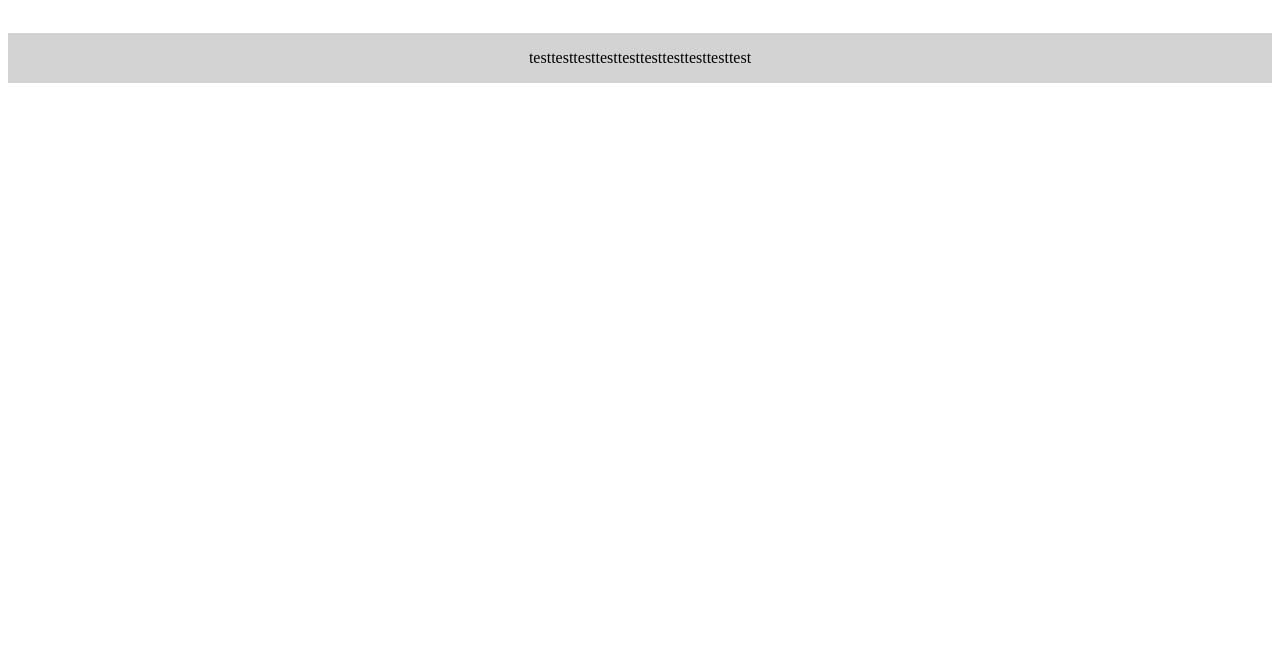
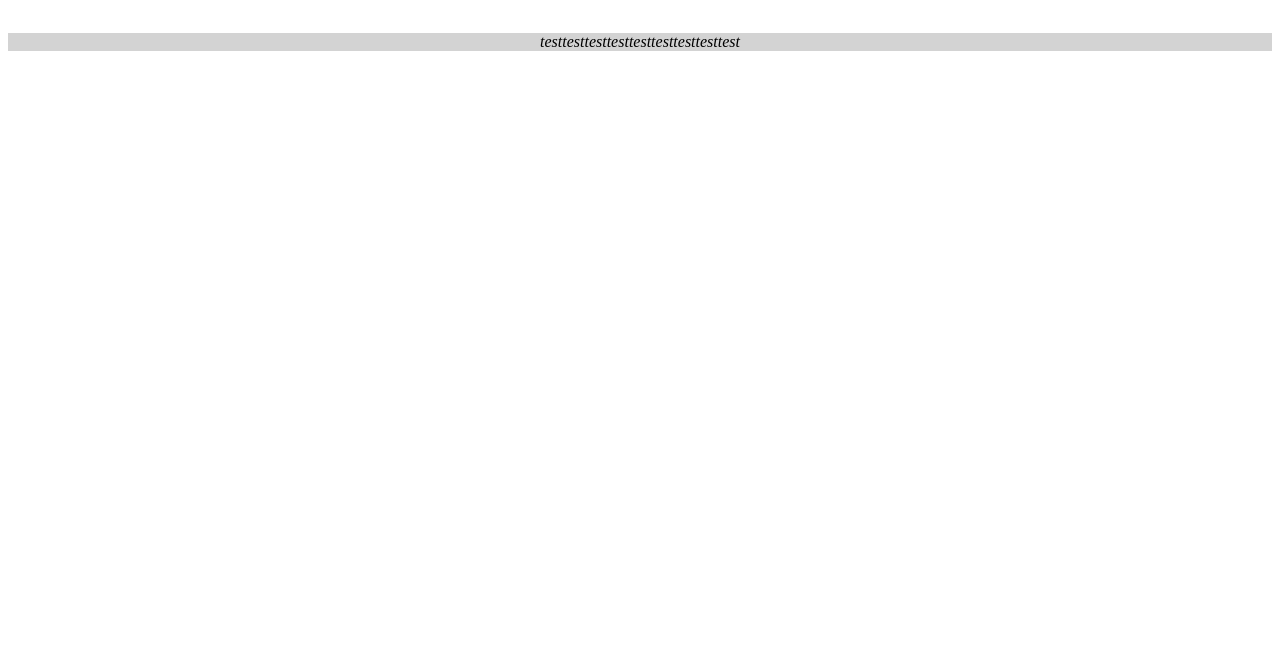
Before and after one commit to grzesiekS/Tic-Tac-Toe_Game, a website: page src/index.html in a window 1280 px wide. Shown: the part 139-800 px from the top of the page. Drawn offline with nearby package versions, Linux system fonts and the light colour scheme; files that its build step writes are made by us from their sources.

Commit message:
Modify section game content

```diff
--- a/src/index.html
+++ b/src/index.html
@@ -16,34 +16,31 @@
             <div class="game_content__panel">
                 <div class="wrapper">
                     <div class="game_content__field">
-                        <p>test</p>
+                        <i>test</i>
                     </div>
                     <div class="game_content__field">
-                        <p>test</p>
+                        <i>test</i>
                     </div>
                     <div class="game_content__field">
-                        <p>test</p>
+                        <i>test</i>
                     </div>
                     <div class="game_content__field">
-                        <p>test</p>
+                        <i>test</i>
                     </div>
                     <div class="game_content__field">
-                        <p>test</p>
+                        <i>test</i>
                     </div>
                     <div class="game_content__field">
-                        <p>test</p>
+                        <i>test</i>
                     </div>
                     <div class="game_content__field">
-                        <p>test</p>
+                        <i>test</i>
                     </div>
                     <div class="game_content__field">
-                        <p>test</p>
+                        <i>test</i>
                     </div>
                     <div class="game_content__field">
-                        <p>test</p>
-                    </div>
-                    <div class="game_content__field">
-                        <p>test</p>
+                        <i>test</i>
                     </div>
                 </div>
             </div>
```
